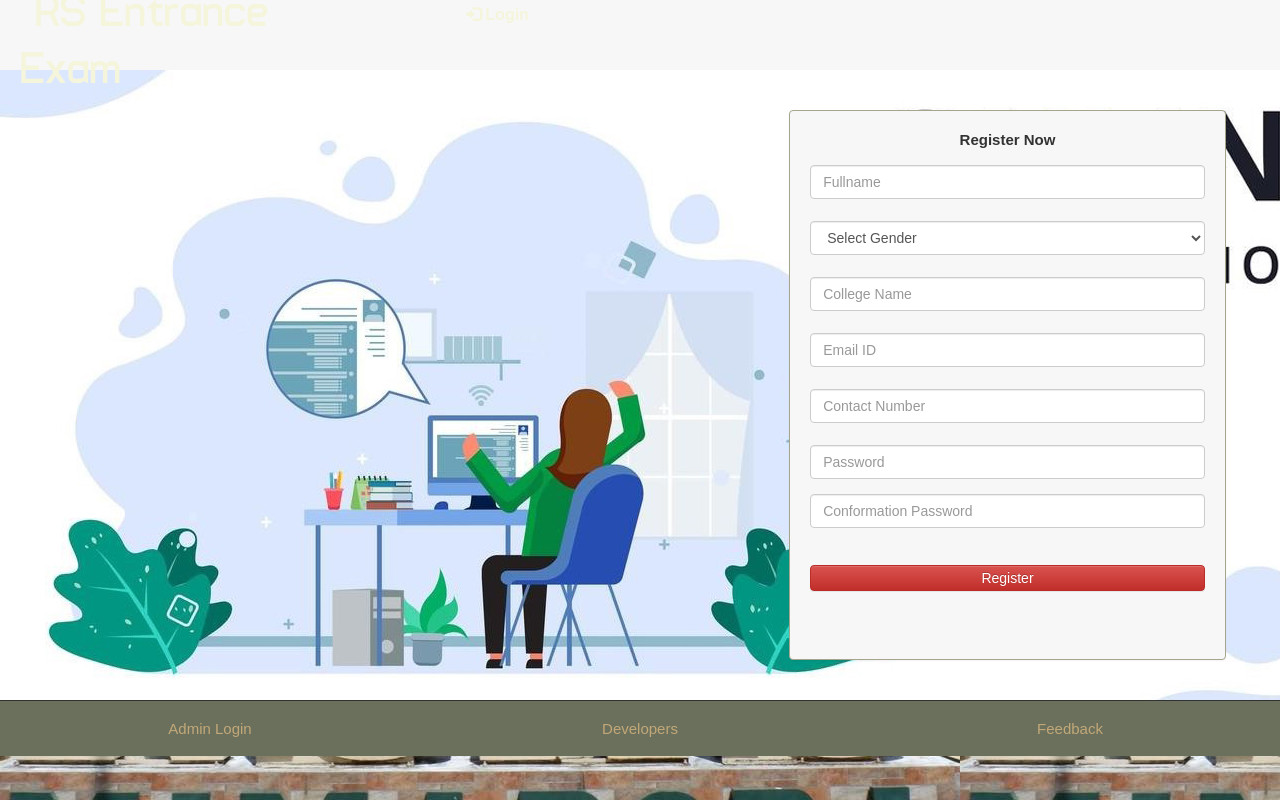
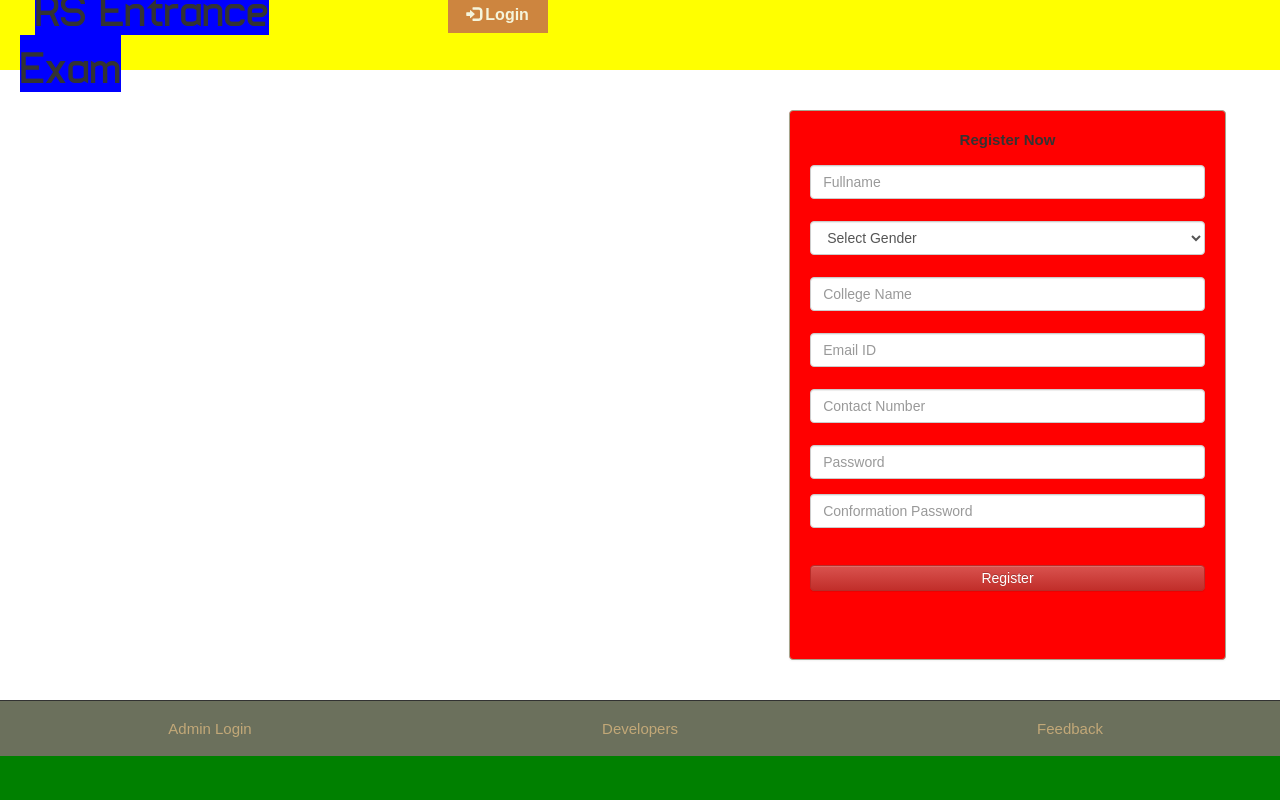
Before and after one commit to mangkanor1103/5, a PHP site: page /video_feed/ in a window 1280 px wide. Run offline with PHP 8.4, Linux system fonts and the light colour scheme.

Commit message:
`Changed background colors and images in main.css`

```diff
--- a/css/main.css
+++ b/css/main.css
@@ -2,19 +2,19 @@ body {
   overflow-x: hidden;
   width: 100%;
   font: 15px "Century Gothic", "Times Roman", sans-serif;
-  background-image: url('../image/rsbg.jpg');  min-height: 550px;
+  background-color: green;
   background-attachment: fixed;
   transition: background 0.5s ease-in-out;
 }
 .bg {
   min-height: 540px;
-  background-image: url('../image/bg.jpg');
+  background-color: blue;
   min-height: 550px;
 
 }
 .bg1 {
   min-height: 535px;
-  background-image: url('../image/bg.jpg');
+  background-color: white;
    min-height: 550px;
 
 }
@@ -34,7 +34,7 @@ body {
   margin: 40px;
   padding: 20px;
   font: 15px "Century Gothic", "Times Roman", sans-serif;
-  background-color: #f7f7f7;
+  background-color: red;
     min-height: 550px;
   transition: transform 0.3s ease-in-out;
 }
@@ -48,7 +48,7 @@ body {
 }
 
 .header {
-  background-color: #f7f7f7;
+  background-color: yellow;
     height: 70px;
   display: flex;
   align-items: center;
@@ -59,7 +59,7 @@ body {
 .logo {
   font-family: "typo";
   font-size: 45px;
-  color: #f5f5dc; /* Beige */
+  background-color: blue;
   margin: 15px;
   transition: transform 0.3s ease-in-out;
 }
@@ -79,7 +79,7 @@ body {
 
 .sub1 {
   color: #f5f5dc; /* Beige */
-  background-color: #f7f7f7;
+  background-color: peru;
   font-size: 15px;
   height: 35px;
   margin: 20px;
```
